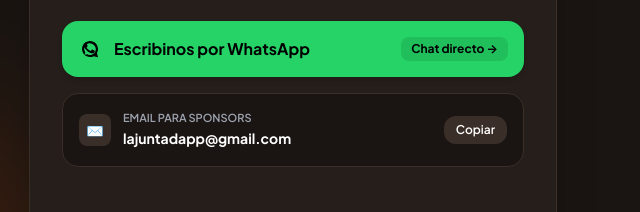
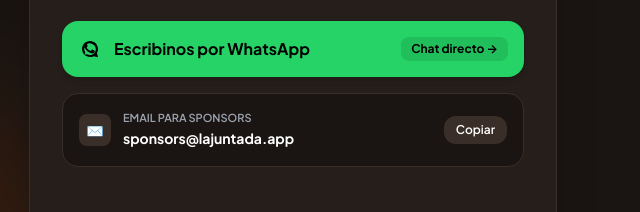
Before and after one commit to joseignaciopergolesi/LaJuntadaWeb, a plain HTML site: page index.html in a window 1280 px wide. Shown: the part 2760-2972 px from the top of the page, 627-1267 px from the left. Drawn offline with nearby package versions, Linux system fonts and the light colour scheme.

Commit message:
feat: actualizar email oficial de sponsors a sponsors@lajuntada.app

```diff
--- a/index.html
+++ b/index.html
@@ -512,8 +512,8 @@
                   </div>
                   <div class="truncate">
                     <span class="block text-[11px] text-gray-400 uppercase font-semibold">Email para sponsors</span>
-                    <a href="mailto:lajuntadapp@gmail.com" id="sponsor-email-text" class="text-sm font-bold text-white hover:text-[#FF8A50] transition-colors truncate">
-                      lajuntadapp@gmail.com
+                    <a href="mailto:sponsors@lajuntada.app" id="sponsor-email-text" class="text-sm font-bold text-white hover:text-[#FF8A50] transition-colors truncate">
+                      sponsors@lajuntada.app
                     </a>
                   </div>
                 </div>
```
